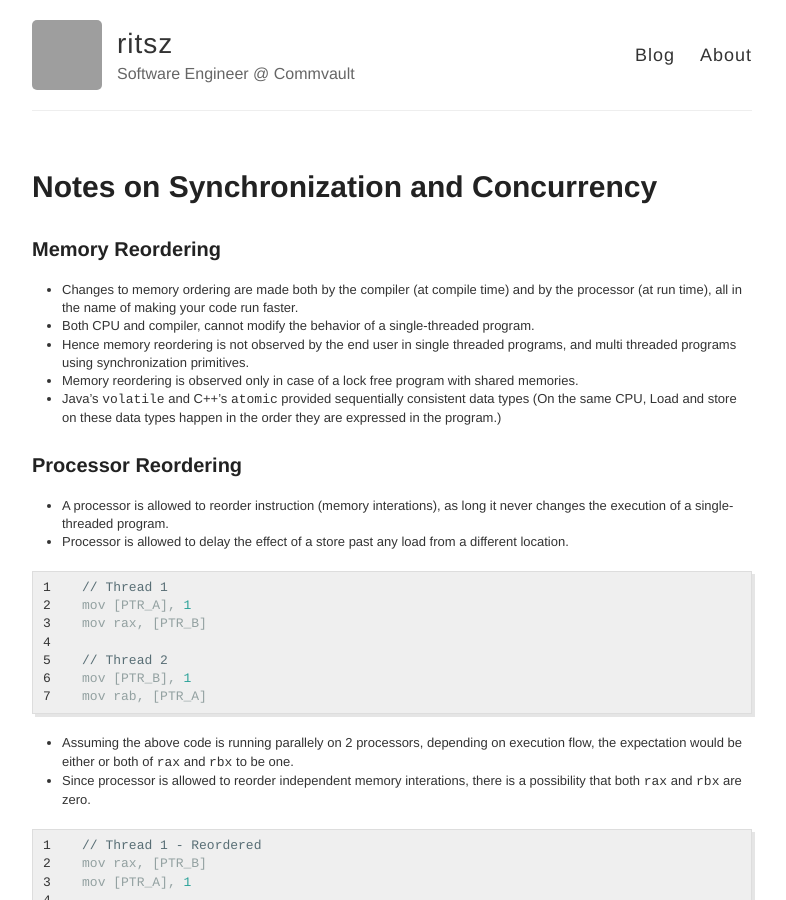
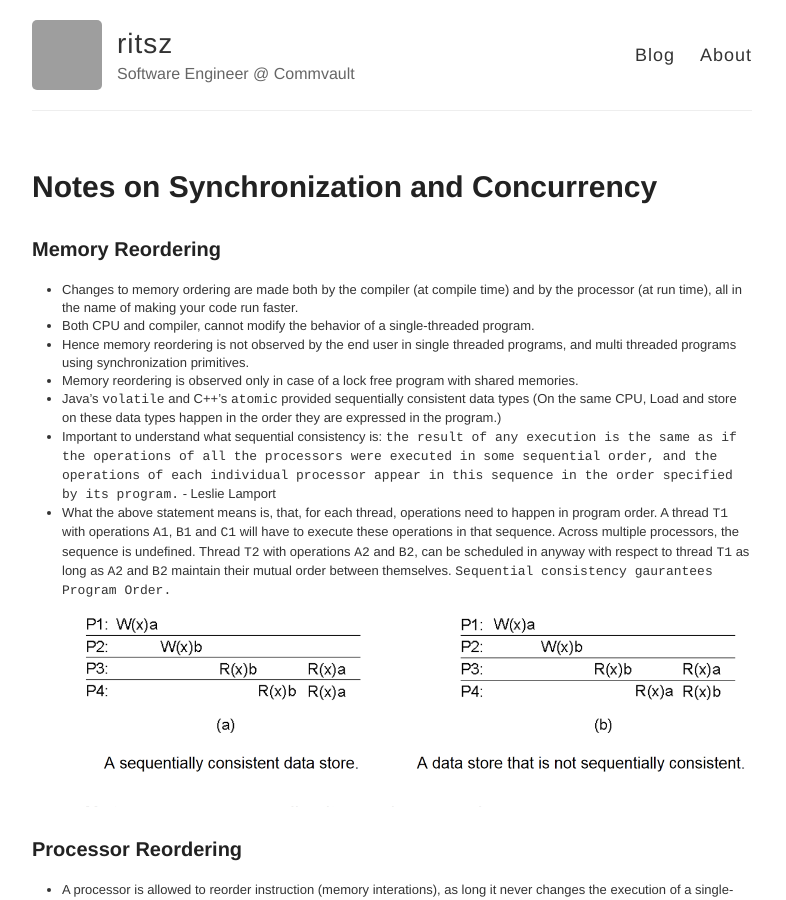
Before and after one commit to ritsz/ritsz.github.io, a Jekyll site: the page built from _posts/2019-08-01-Synchronization-and-Concurrency.md, in a window 1280 px wide and 900 px high. Shown: the whole window, without its empty margins (248-1034 px from the left). Built offline with Jekyll 4.4.1, drawn with Linux system fonts in a browser that asks for light colours; grey boxes are pictures that could not be loaded.

Commit message:
Add Sequential consistency description
Add information about Sequential consistency

```diff
--- a/_posts/2019-08-01-Synchronization-and-Concurrency.md
+++ b/_posts/2019-08-01-Synchronization-and-Concurrency.md
@@ -5,6 +5,7 @@ published: true
 category:
   - Operating System
   - Concurrency
+  - Consistency
 ---
 
 ### Memory Reordering
@@ -13,6 +14,9 @@ category:
 * Hence memory reordering is not observed by the end user in single threaded programs, and multi threaded programs using synchronization primitives.
 * Memory reordering is observed only in case of a lock free program with shared memories.
 * Java's `volatile` and C++'s `atomic` provided sequentially consistent data types (On the same CPU, Load and store on these data types happen in the order they are expressed in the program.)
+* Important to understand what sequential consistency is: `the result of any execution is the same as if the operations of all the processors were executed in some sequential order, and the operations of each individual processor appear in this sequence in the order specified by its program.` - Leslie Lamport
+* What the above statement means is, that, for each thread, operations need to happen in program order. A thread `T1` with operations `A1`, `B1` and `C1` will have to execute these operations in that sequence. Across multiple processors, the sequence is undefined. Thread `T2` with operations `A2` and `B2`, can be scheduled in anyway with respect to thread `T1` as long as `A2` and `B2` maintain their mutual order between themselves. `Sequential consistency gaurantees Program Order.`
+![useful image]({{ site.url }}/images/Sequential-Consistency.PNG)
 
 ### Processor Reordering
 * A processor is allowed to reorder instruction (memory interations), as long it never changes the execution of a single-threaded program.
```
Also changed, not shown: images/Sequential-Consistency.PNG (added).
